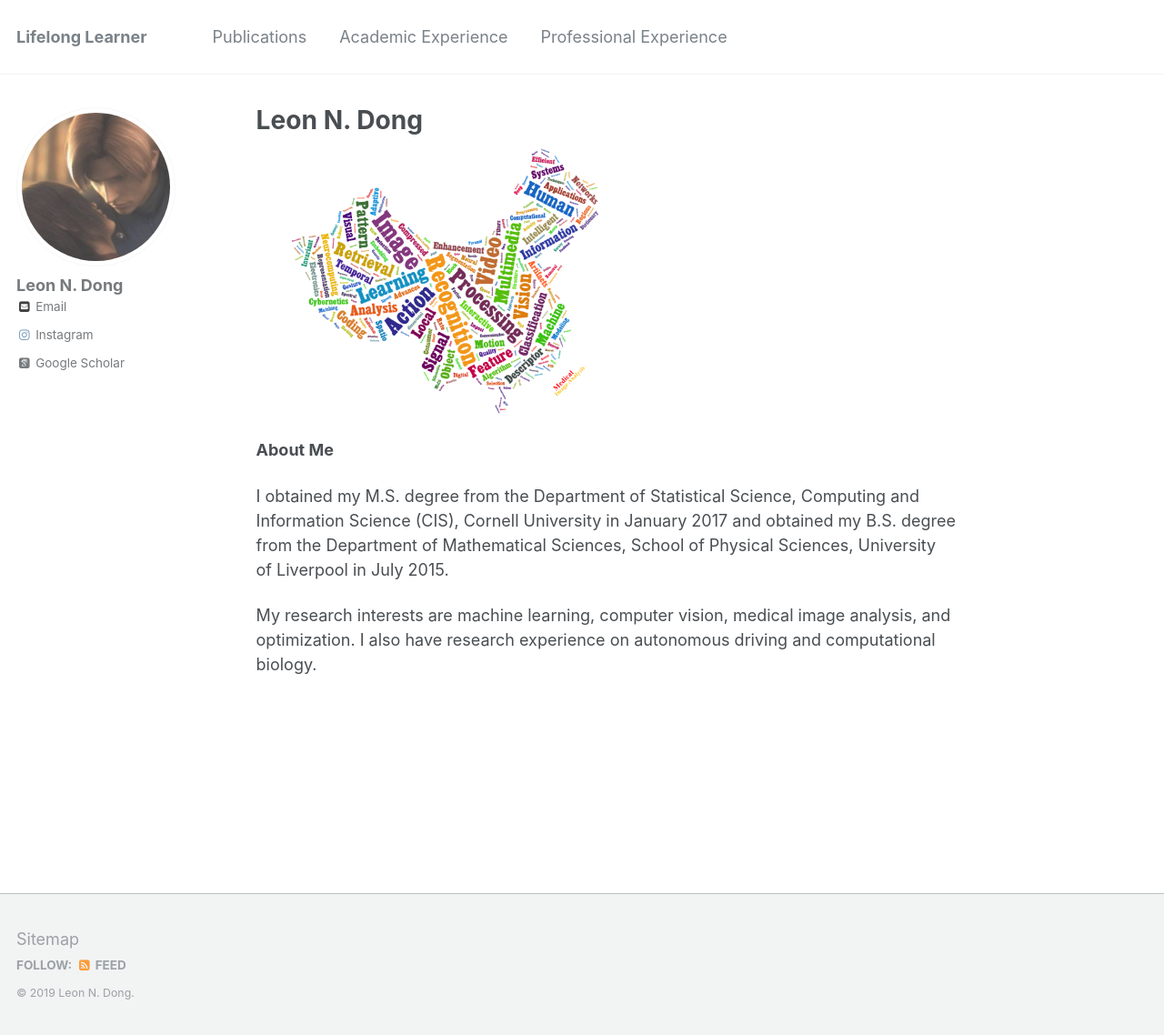
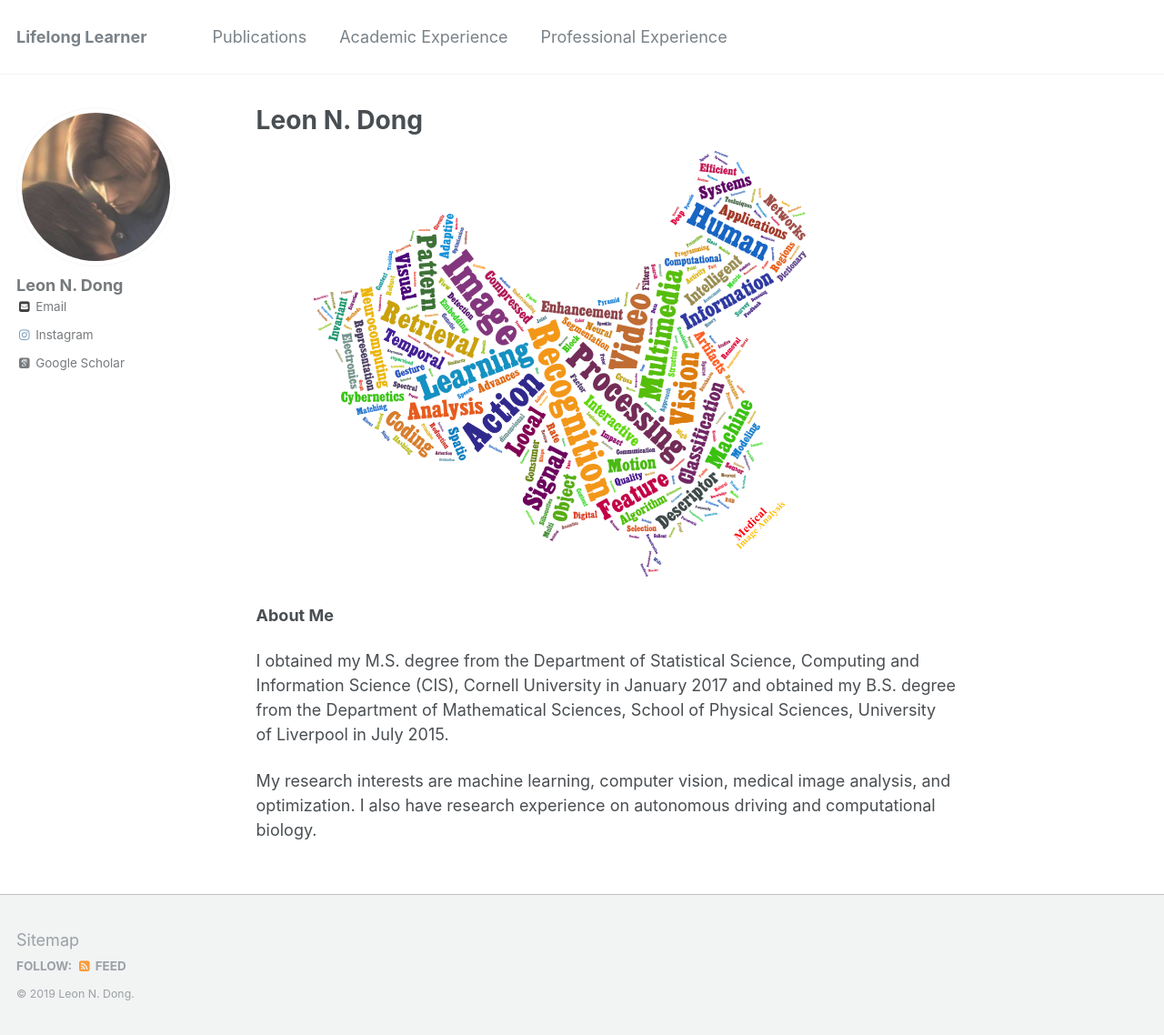
Before and after one commit to eveningdong/eveningdong.github.io, a Jekyll site: the page built from _pages/about.md, in a window 1280 px wide and 1138 px high. Shown: the whole window at 91% size. Built offline with Jekyll 4.4.1, drawn with Linux system fonts in a browser that asks for light colours; some web fonts are replaced.

Commit message:
enlarge map

```diff
--- a/_pages/about.md
+++ b/_pages/about.md
@@ -8,7 +8,7 @@
   - /about.html
 ---
 
-<img src="https://leonndong.github.io/images/bg.png" alt="drawing" width="420px"/>
+<img src="https://leonndong.github.io/images/bg.png" alt="drawing" width="676px"/>
 
 **About Me**
 
```
